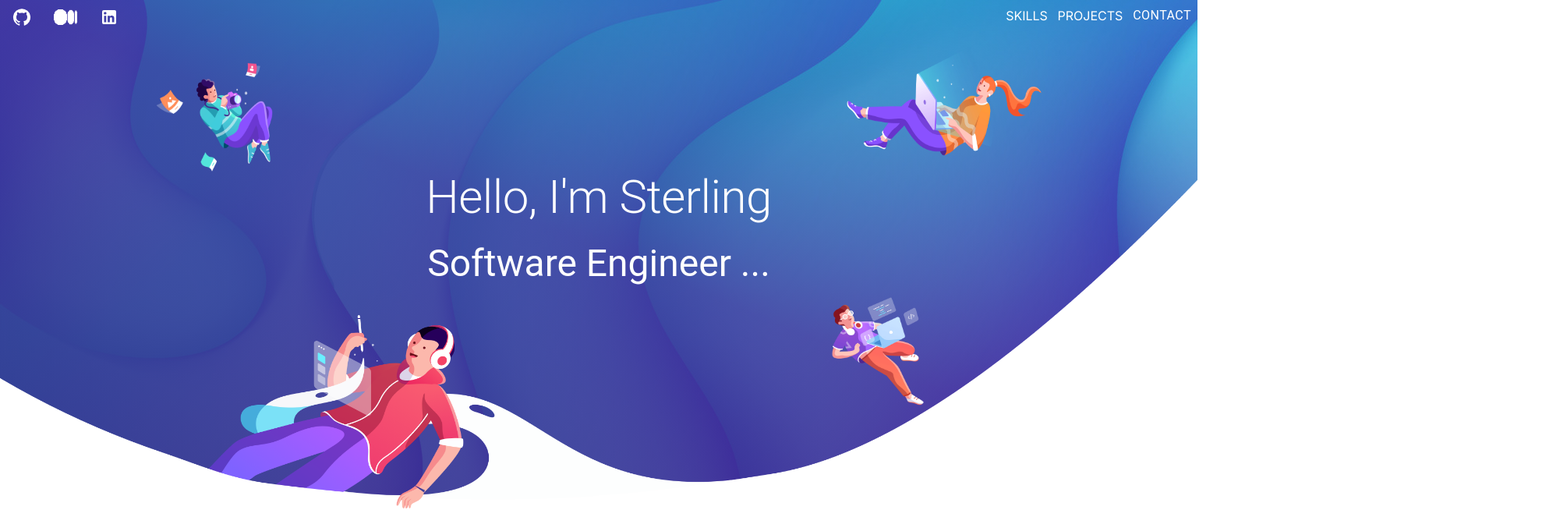
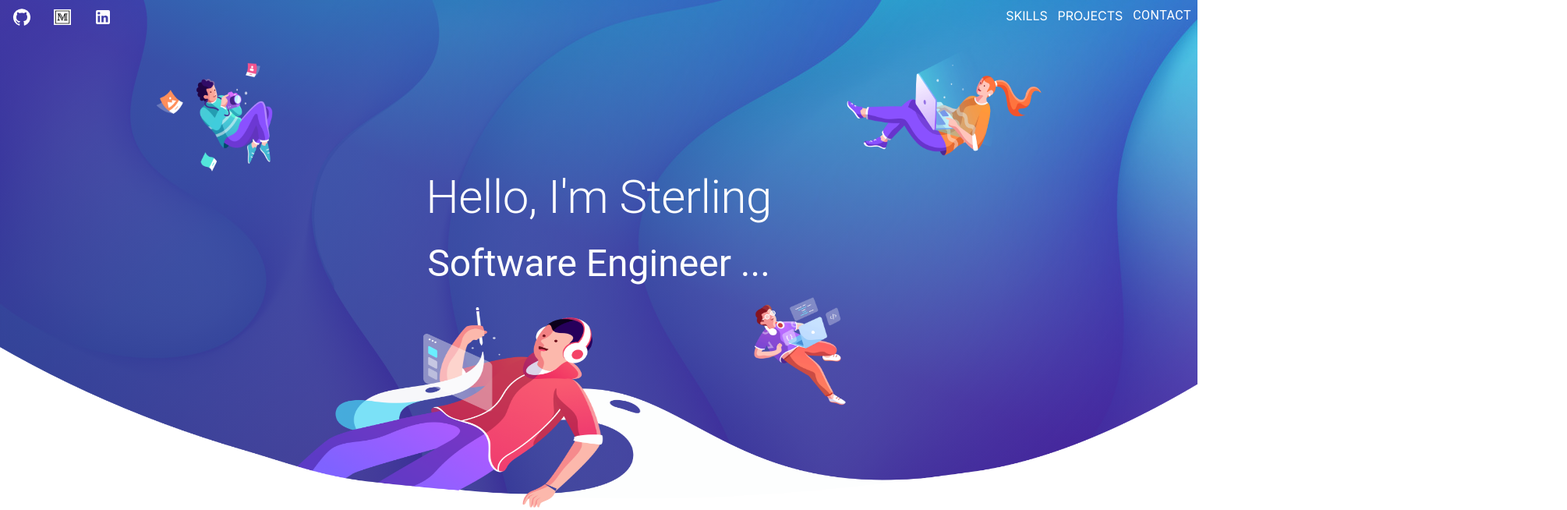
Before and after one commit to sterlingbarton/portfolio, a Next.js app: page / in a window 1536 px wide. Shown: the top 654 px of the page at 78% size, 2010 px wide, since content can reach past the window. Built offline with nearby package versions, Linux system fonts and the light colour scheme.

Commit message:
responsive header changes for large devices

```diff
--- a/src/app/components/Nav.jsx
+++ b/src/app/components/Nav.jsx
@@ -24,7 +24,7 @@ export default function Nav() {
         <Box className={styles.navSocials}>
             <Link href="https://github.com/sterlingbarton"><GitHubIcon></GitHubIcon></Link>
             {/* medium logo by Icons8 */}
-            <Link href="https://medium.com/@sterlingbarton81"><Image width={30} height={20} src={medium} alt='medium logo'/></Link>
+            <Link href="https://medium.com/@sterlingbarton81"><Image width={22} height={20} src={medium} alt='medium logo'/></Link>
             <Link href="https://www.linkedin.com/in/sterling-barton/"><LinkedInIcon></LinkedInIcon></Link>
         </Box>
         <a href='#skills' as='skills'>Skills</a>
--- a/src/styles/page.module.css
+++ b/src/styles/page.module.css
@@ -243,9 +243,10 @@
   }
   .projectsGrid{
     margin-top: 1rem;
+    flex-direction: column;
   }
   .projectsRow{
-    flex-direction: row !important;
+    flex-direction: row;
     margin: 4rem 2rem;
   }
   #imageWrapper1, #imageWrapper3{
@@ -354,11 +355,14 @@
     bottom: -45px;
     left: -375px;
     height: 550px;
-    width: 2000px;
+    width: 2200px;
   }
   .heroGuy2{
     top: 80px;
     left: 200px;
+  }
+  .heroGuy3{
+    right: 450px;
   }
   .heroGirl{
     top: 60px;
@@ -368,3 +372,12 @@
     margin-top: 6rem;
   }
 }
+
+@media(min-width: 1450px){
+  .heroGuy1__lg{
+    bottom: -45px;
+    left: -390px;
+    height: 570px;
+    width: 2400px;
+  }
+}
```
Also changed, not shown: src/images/medium.png, src/styles/Nav.module.css (line endings or trailing spaces).
